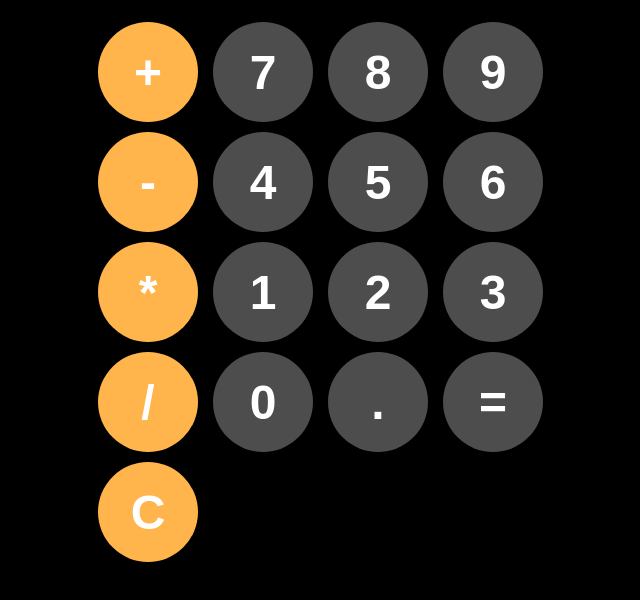
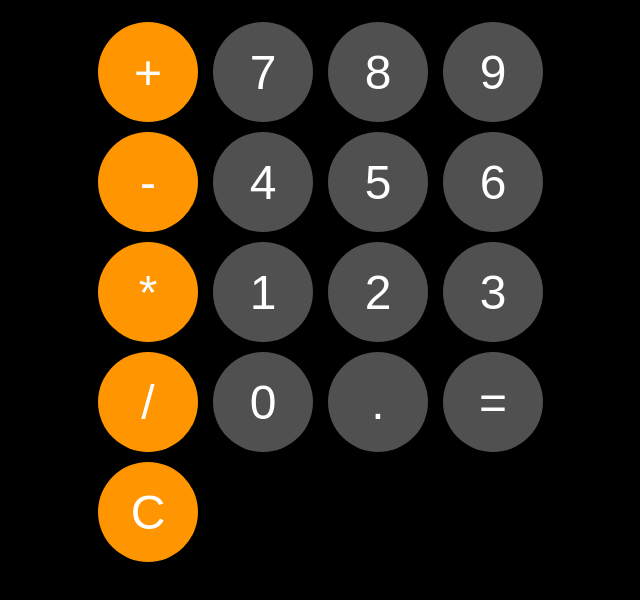
Before and after one commit to ehabaijaz/pineapple-calculator, a plain HTML site: page pineapple.html in a window 1280 px wide. Shown: the part 174-774 px from the top of the page, without its empty margins (317-957 px from the left). Drawn offline with Linux system fonts and the light colour scheme.

Commit message:
Adjusted colors, looks perfectly like Apple's calculator.

```diff
--- a/styling.css
+++ b/styling.css
@@ -9,7 +9,7 @@ body{
 }
 
 #pineapple{
-    font-family:Arial,sans-serif;
+    font-family: Helvetica, sans-serif;
     background-color:hsl(0, 0, 15%);
     border-radius:15px;
     max-width:500px;
@@ -36,10 +36,10 @@ button{
     height:100px;
     border-radius:50px;
     border:none;
-    background-color:hsl(0, 0%, 30%);
+    background-color:#505050;
     color:white;
     font-size:3rem;
-    font-weight:bold;
+    font-weight:;
     cursor:pointer;
 }
 button:hover{
@@ -49,7 +49,7 @@ button:active{
     background-color:hsl(0%,0%,50%);
 }
 .operator{
-    background-color:hsl(35,100%,65%);
+    background-color:#FF9500;
 }
 .operator:hover{
     background-color:hsl(35,100%,65%);
```
